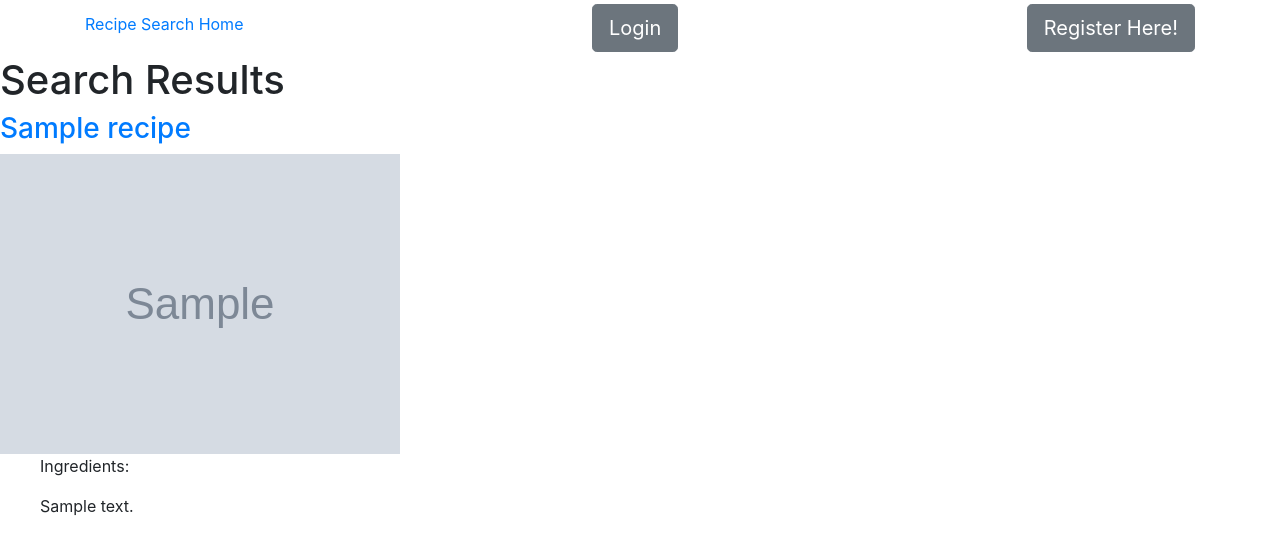
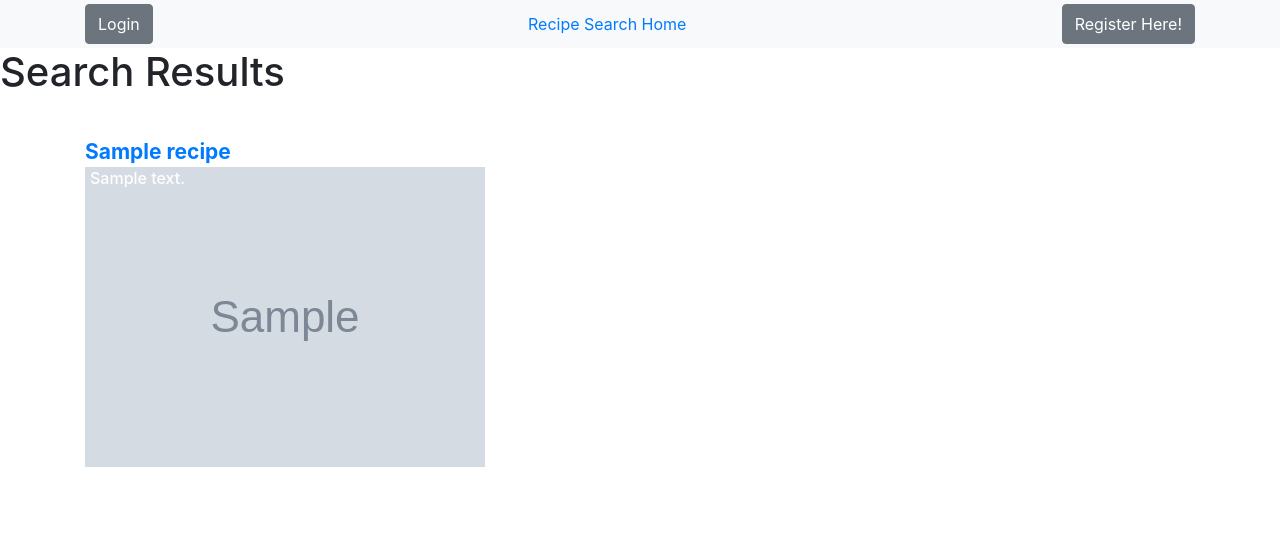
Before and after one commit to JenTseeng/recipe_search_full_stack_app, a Flask app: page /standard_results in a window 1280 px wide. Shown: the top 555 px of the page. Run offline with Flask 2, Linux system fonts and the light colour scheme; tables that the repository leaves empty hold one stand-in row (values such as "Sample post"); grey boxes marked "Sample" are stand-in pictures; a database or web service that is not in the repository returns one stand-in record (values such as "Sample title"); data that the repository does not hold is empty; some libraries are stand-ins or nearby versions.

Commit message:
Formatted recipe results page into columns

```diff
--- /dev/null
+++ b/static/style.css
@@ -0,0 +1,21 @@
+.ingredients {
+    top:65px;
+    left:20px;
+    position: absolute;
+    color: white;
+    width:280px;
+    overflow:hidden;
+    height:290px;
+    line-height:100px;
+}
+
+.thumbnail{
+    position:relative;
+
+}
+
+.container-recipe-link {
+    color: green;
+    font-weight: bold;
+    font-size: 21px;
+}
--- a/templates/base.html
+++ b/templates/base.html
@@ -6,36 +6,37 @@
   <link rel="stylesheet" href="https://stackpath.bootstrapcdn.com/bootstrap/4.3.1/css/bootstrap.min.css">
 
   <script src="https://code.jquery.com/jquery-3.3.1.slim.min.js"></script>
-<!--   <script src="https://cdnjs.cloudflare.com/ajax/libs/popper.js/1.14.7/umd/popper.min.js"></script> -->
   <script src="https://stackpath.bootstrapcdn.com/bootstrap/4.3.1/js/bootstrap.min.js"></script>
+  <link rel="stylesheet" href="/static/style.css"></link>
 </head>
 
 <body>
-    <nav class="site-header sticky-top py-1">
+    <nav class="site-header sticky-top py-1 bg-light">
         <div class="container d-flex flex-column flex-md-row justify-content-between">
-            <a class="py-2 d-none d-md-inline-block" href="/">Recipe Search Home</a>
 
             {% if 'user_id' in session %}
                 <a class="py-2 d-none d-md-inline-block" href="/users/{{session['user_id']}}">Go to user page</a>
-                <a href="/logout" class="btn btn-primary" role="button" aria-pressed="true">Log Out</a>
+                <a class="py-2 d-none d-md-inline-block" href="/">Recipe Search Home</a>
+                <a href="/logout" class="btn btn-secondary" role="button" aria-pressed="true">Log Out</a>
 
             {% else %}
+                <button type="button" class="btn btn-secondary" data-toggle="modal" data-target="#login-modal">Login</button>
+                <a class="py-2 d-none d-md-inline-block" href="/">Recipe Search Home</a>
+                <button type="button" class="btn btn-secondary" data-toggle="modal" data-target="#register-modal">Register Here!</button>
 
-                <button type="button" class="btn btn-secondary btn-lg" data-toggle="modal" data-target="#login-modal">Login</button>
-                <!-- <button type="button" data-toggle="modal" data-target="#myModal">Launch modal</button> -->
-                <!-- <a href="/login" class="btn btn-primary" role="button" aria-pressed="true">Login</a> -->
-                <!-- <a class="py-2 d-none d-md-inline-block" href="/registration">Register here!</a> -->
-                <button type="button" class="btn btn-secondary btn-lg" data-toggle="modal" data-target="#register-modal">Register Here!</button>
             {% endif %}
+
+
+
         </div>
     </nav>
 
 
     {% for message in get_flashed_messages() %}
 
-    <div class="alert alert-info" role="alert">
+        <div class="alert alert-success" role="alert">
         {{ message }}
-    </div>
+        </div>
 
     {% endfor %}
 
--- a/templates/homepage.html
+++ b/templates/homepage.html
@@ -1,9 +1,9 @@
 {% extends 'base.html' %}
 {% block content %}
 
-<h1>Welcome to Recipe Search!</h1>
+<h1>Waste Not, Want Noms!</h1>
 
-<h3> What kind of search do you want? </h3>
+<h4> How would you like to search for recipes? </h4>
 <a href="/recipe_search">Standard Recipe Search</a><br>
 <a href="/ingredient_search">Ingredient Specific Recipe Search</a>
 
--- a/templates/search_results.html
+++ b/templates/search_results.html
@@ -3,13 +3,27 @@
 
 <h1>Search Results</h1>
 
-{% for recipe in recipes %}
-    <h3><a href="{{recipe['url']}}">{{recipe['title']}}</a></h3>
-    <img src="{{recipe['image']}}">
-    <ul> Ingredients:</ul>
-    {% for ingredient in recipe['ingredients'] %}
-        <ul>{{ingredient}}</ul>
-    {% endfor %}
-{% endfor %}
+<div class="container">
+    <div class="row">
+        {% for recipe in recipes %}
+        <div class="col-6 col-sm-5">
+            <div class="container-recipe-link">
+                <br>
+                <a href="{{recipe['url']}}">{{recipe['title']}}</a>
+            </div>
+            <div class="thumbnail">
+                <img src="{{recipe['image']}}">
+            </div>
+
+            <div class="caption ingredients">
+                    {% for ingredient in recipe['ingredients'] %}
+                    <h6>{{ingredient}}</h6>
+                    {% endfor %}
+            </div>
+        </div>
+        {% endfor %}
+
+    </div>
+</div>
 
 {% endblock %}
```
Also changed, not shown: static/style/signin.css (deleted, +0 -44 lines).
